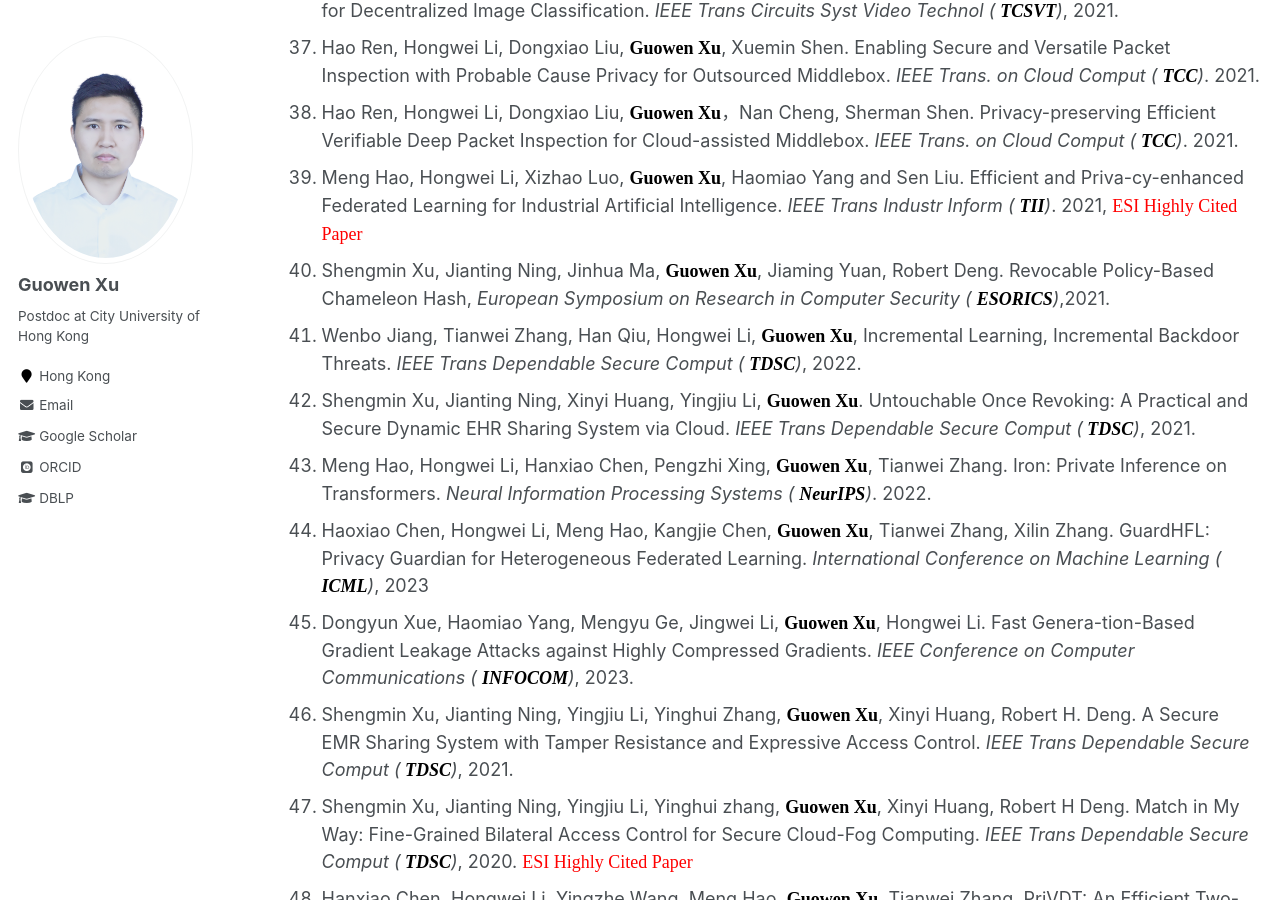
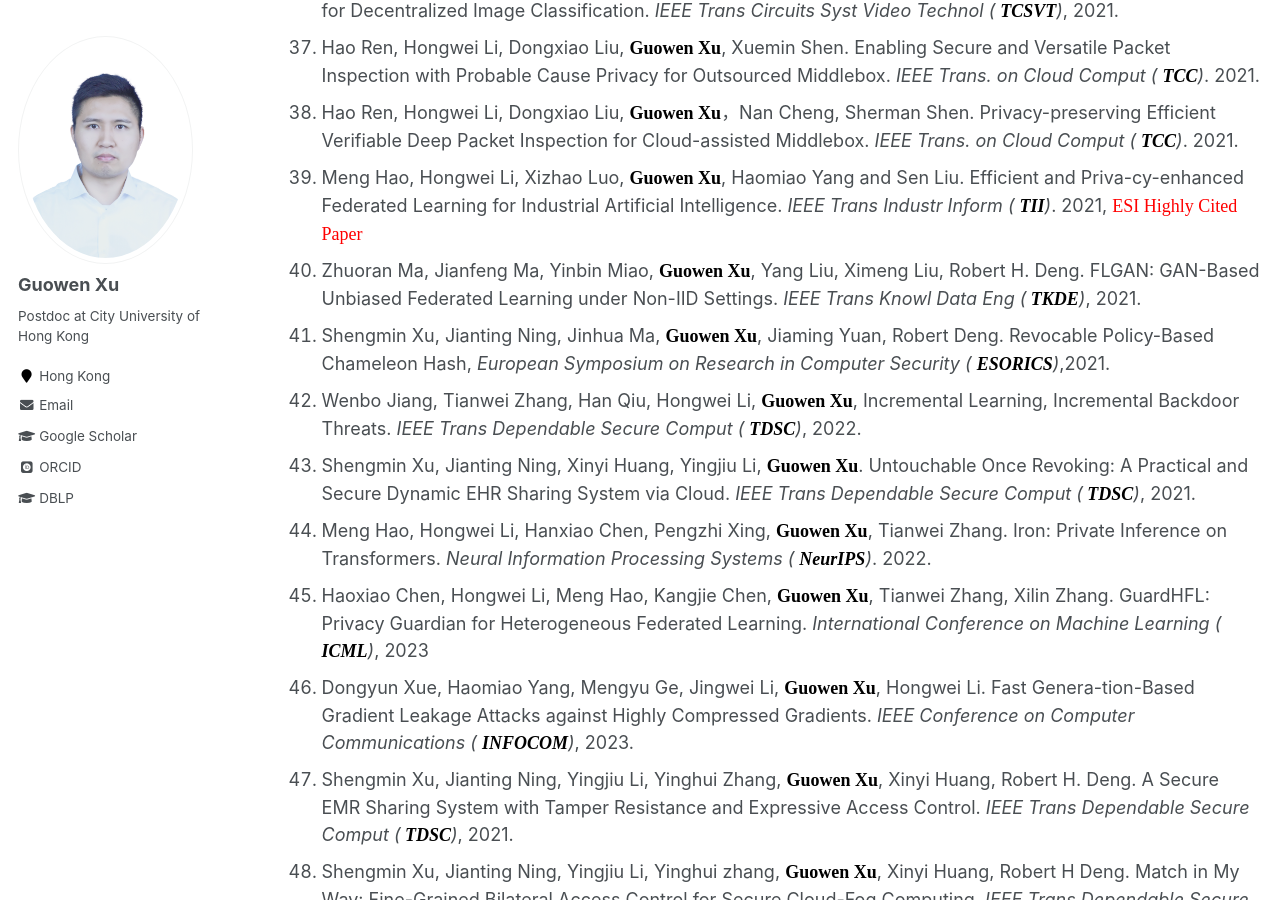
Before and after one commit to Guowen-xu/guowen-xu.github.io, a Jekyll site: the page built from _pages/publications.md, in a window 1280 px wide and 900 px high, scrolled down 3062 px. Built offline with Jekyll 4.4.1, drawn with Linux system fonts in a browser that asks for light colours; some web fonts are replaced.

Commit message:
Update publications.md

```diff
--- a/_pages/publications.md
+++ b/_pages/publications.md
@@ -53,16 +53,17 @@ You can find my articles on my [Google Scholar](https://scholar.google.com.hk/ci
 37. Hao Ren, Hongwei Li, Dongxiao Liu,  **<font face="Times New Roman" color=black size=4> Guowen Xu</font>**, Xuemin Shen. Enabling Secure and Versatile Packet Inspection with Probable Cause Privacy for Outsourced Middlebox. *IEEE Trans. on Cloud Comput ( **<font face="Times New Roman" color=black size=4> TCC</font>**)*. 2021.
 38. Hao Ren, Hongwei Li, Dongxiao Liu,  **<font face="Times New Roman" color=black size=4> Guowen Xu</font>**，Nan Cheng, Sherman Shen. Privacy-preserving Efficient Verifiable Deep Packet Inspection for Cloud-assisted Middlebox.  *IEEE Trans. on Cloud Comput ( **<font face="Times New Roman" color=black size=4> TCC</font>**)*. 2021.
 39. Meng Hao, Hongwei Li, Xizhao Luo, **<font face="Times New Roman" color=black size=4> Guowen Xu</font>**, Haomiao Yang and Sen Liu. Efficient and Priva-cy-enhanced Federated Learning for Industrial Artificial Intelligence. *IEEE Trans Industr Inform ( **<font face="Times New Roman" color=black size=4> TII</font>**)*. 2021, <font face="Times New Roman" color=red size=4> ESI Highly Cited Paper</font>
-40. Shengmin Xu, Jianting Ning, Jinhua Ma, **<font face="Times New Roman" color=black size=4> Guowen Xu</font>**, Jiaming Yuan, Robert Deng. Revocable Policy-Based Chameleon Hash,  *European Symposium on Research in Computer Security ( **<font face="Times New Roman" color=black size=4> ESORICS</font>**)*,2021.
-41. Wenbo Jiang, Tianwei Zhang, Han Qiu, Hongwei Li, **<font face="Times New Roman" color=black size=4> Guowen Xu</font>**, Incremental Learning, Incremental Backdoor Threats. *IEEE Trans Dependable Secure Comput ( **<font face="Times New Roman" color=black size=4> TDSC</font>**)*, 2022.
-42. Shengmin Xu, Jianting Ning, Xinyi Huang, Yingjiu Li, **<font face="Times New Roman" color=black size=4> Guowen Xu</font>**. Untouchable Once Revoking: A Practical and Secure Dynamic EHR Sharing System via Cloud. *IEEE Trans Dependable Secure Comput (**<font face="Times New Roman" color=black size=4> TDSC</font>**)*, 2021.
-43. Meng Hao, Hongwei Li, Hanxiao Chen, Pengzhi Xing, **<font face="Times New Roman" color=black size=4> Guowen Xu</font>**, Tianwei Zhang. Iron: Private Inference on Transformers.  *Neural Information Processing Systems ( **<font face="Times New Roman" color=black size=4> NeurIPS</font>**)*. 2022.
-44. Haoxiao Chen, Hongwei Li, Meng Hao, Kangjie Chen, **<font face="Times New Roman" color=black size=4> Guowen Xu</font>**, Tianwei Zhang, Xilin Zhang. GuardHFL: Privacy Guardian for Heterogeneous Federated Learning. *International Conference on Machine Learning ( **<font face="Times New Roman" color=black size=4> ICML</font>**)*, 2023
-45. Dongyun Xue, Haomiao Yang, Mengyu Ge, Jingwei Li, **<font face="Times New Roman" color=black size=4> Guowen Xu</font>**, Hongwei Li. Fast Genera-tion-Based Gradient Leakage Attacks against Highly Compressed Gradients.  *IEEE Conference on Computer Communications ( **<font face="Times New Roman" color=black size=4> INFOCOM</font>**)*, 2023.
-46. Shengmin Xu, Jianting Ning, Yingjiu Li, Yinghui Zhang, **<font face="Times New Roman" color=black size=4> Guowen Xu</font>**, Xinyi Huang, Robert H. Deng. A Secure EMR Sharing System with Tamper Resistance and Expressive Access Control. *IEEE Trans Dependable Secure Comput (**<font face="Times New Roman" color=black size=4> TDSC</font>**)*, 2021.
-47. Shengmin Xu, Jianting Ning, Yingjiu Li, Yinghui zhang, **<font face="Times New Roman" color=black size=4> Guowen Xu</font>**, Xinyi Huang, Robert H Deng. Match in My Way: Fine-Grained Bilateral Access Control for Secure Cloud-Fog Computing. *IEEE Trans Dependable Secure Comput (**<font face="Times New Roman" color=black size=4> TDSC</font>**)*, 2020. <font face="Times New Roman" color=red size=4> ESI Highly Cited Paper</font>
-48. Hanxiao Chen, Hongwei Li, Yingzhe Wang, Meng Hao,  **<font face="Times New Roman" color=black size=4> Guowen Xu</font>**, Tianwei Zhang. PriVDT: An Efficient Two-Party Cryptographic Framework for Vertical Decision Trees. *IEEE Trans. Inf. Forensics Secur (**<font face="Times New Roman" color=black size=4> TIFS</font>**)*, 2022.
-49. Haoxiao Chen, Hongwei Li, Guishan Dong, Meng Hao, **<font face="Times New Roman" color=black size=4> Guowen Xu</font>**, Xiaoming Huang, Zhe Liu. Practical Membership Inference Attack Against Collaborative Inference in Industrial IoT. *IEEE Trans Industr Inform ( **<font face="Times New Roman" color=black size=4> TII</font>**)*, 2021.
-50. Jingwei Wang, Xinchun Yin, Jianting Ning, Shengmin Xu, **<font face="Times New Roman" color=black size=4> Guowen Xu</font>**, and Xinyi Huang. Secure Updatable Storage Access Control System for EHRs in the Cloud. *IEEE Trans. Serv. Comput. ( **<font face="Times New Roman" color=black size=4> TSC</font>**)*, 2022.
-51. Xingshuo Han, Yutong Wu, Qingjie Zhang, Yuan Zhou,  Yuan Xu, Han Qiu, **<font face="Times New Roman" color=black size=4> Guowen Xu</font>**, and Tianwei Zhang. Backdooring Multimodal Learning. *IEEE Symposium on
+40. Zhuoran Ma, Jianfeng Ma, Yinbin Miao, **<font face="Times New Roman" color=black size=4> Guowen Xu</font>**, Yang Liu, Ximeng Liu, Robert H. Deng. FLGAN: GAN-Based Unbiased Federated Learning under Non-IID Settings. *IEEE Trans Knowl Data Eng (**<font face="Times New Roman" color=black size=4> TKDE</font>**)*, 2021.
+41. Shengmin Xu, Jianting Ning, Jinhua Ma, **<font face="Times New Roman" color=black size=4> Guowen Xu</font>**, Jiaming Yuan, Robert Deng. Revocable Policy-Based Chameleon Hash,  *European Symposium on Research in Computer Security ( **<font face="Times New Roman" color=black size=4> ESORICS</font>**)*,2021.
+42. Wenbo Jiang, Tianwei Zhang, Han Qiu, Hongwei Li, **<font face="Times New Roman" color=black size=4> Guowen Xu</font>**, Incremental Learning, Incremental Backdoor Threats. *IEEE Trans Dependable Secure Comput ( **<font face="Times New Roman" color=black size=4> TDSC</font>**)*, 2022.
+43. Shengmin Xu, Jianting Ning, Xinyi Huang, Yingjiu Li, **<font face="Times New Roman" color=black size=4> Guowen Xu</font>**. Untouchable Once Revoking: A Practical and Secure Dynamic EHR Sharing System via Cloud. *IEEE Trans Dependable Secure Comput (**<font face="Times New Roman" color=black size=4> TDSC</font>**)*, 2021.
+44. Meng Hao, Hongwei Li, Hanxiao Chen, Pengzhi Xing, **<font face="Times New Roman" color=black size=4> Guowen Xu</font>**, Tianwei Zhang. Iron: Private Inference on Transformers.  *Neural Information Processing Systems ( **<font face="Times New Roman" color=black size=4> NeurIPS</font>**)*. 2022.
+45. Haoxiao Chen, Hongwei Li, Meng Hao, Kangjie Chen, **<font face="Times New Roman" color=black size=4> Guowen Xu</font>**, Tianwei Zhang, Xilin Zhang. GuardHFL: Privacy Guardian for Heterogeneous Federated Learning. *International Conference on Machine Learning ( **<font face="Times New Roman" color=black size=4> ICML</font>**)*, 2023
+46. Dongyun Xue, Haomiao Yang, Mengyu Ge, Jingwei Li, **<font face="Times New Roman" color=black size=4> Guowen Xu</font>**, Hongwei Li. Fast Genera-tion-Based Gradient Leakage Attacks against Highly Compressed Gradients.  *IEEE Conference on Computer Communications ( **<font face="Times New Roman" color=black size=4> INFOCOM</font>**)*, 2023.
+47. Shengmin Xu, Jianting Ning, Yingjiu Li, Yinghui Zhang, **<font face="Times New Roman" color=black size=4> Guowen Xu</font>**, Xinyi Huang, Robert H. Deng. A Secure EMR Sharing System with Tamper Resistance and Expressive Access Control. *IEEE Trans Dependable Secure Comput (**<font face="Times New Roman" color=black size=4> TDSC</font>**)*, 2021.
+48. Shengmin Xu, Jianting Ning, Yingjiu Li, Yinghui zhang, **<font face="Times New Roman" color=black size=4> Guowen Xu</font>**, Xinyi Huang, Robert H Deng. Match in My Way: Fine-Grained Bilateral Access Control for Secure Cloud-Fog Computing. *IEEE Trans Dependable Secure Comput (**<font face="Times New Roman" color=black size=4> TDSC</font>**)*, 2020. <font face="Times New Roman" color=red size=4> ESI Highly Cited Paper</font>
+49. Hanxiao Chen, Hongwei Li, Yingzhe Wang, Meng Hao,  **<font face="Times New Roman" color=black size=4> Guowen Xu</font>**, Tianwei Zhang. PriVDT: An Efficient Two-Party Cryptographic Framework for Vertical Decision Trees. *IEEE Trans. Inf. Forensics Secur (**<font face="Times New Roman" color=black size=4> TIFS</font>**)*, 2022.
+50. Haoxiao Chen, Hongwei Li, Guishan Dong, Meng Hao, **<font face="Times New Roman" color=black size=4> Guowen Xu</font>**, Xiaoming Huang, Zhe Liu. Practical Membership Inference Attack Against Collaborative Inference in Industrial IoT. *IEEE Trans Industr Inform ( **<font face="Times New Roman" color=black size=4> TII</font>**)*, 2021.
+51. Jingwei Wang, Xinchun Yin, Jianting Ning, Shengmin Xu, **<font face="Times New Roman" color=black size=4> Guowen Xu</font>**, and Xinyi Huang. Secure Updatable Storage Access Control System for EHRs in the Cloud. *IEEE Trans. Serv. Comput. ( **<font face="Times New Roman" color=black size=4> TSC</font>**)*, 2022.
+52. Xingshuo Han, Yutong Wu, Qingjie Zhang, Yuan Zhou,  Yuan Xu, Han Qiu, **<font face="Times New Roman" color=black size=4> Guowen Xu</font>**, and Tianwei Zhang. Backdooring Multimodal Learning. *IEEE Symposium on
 Security and Privacy. ( **<font face="Times New Roman" color=black size=4> S&P</font>**)*, 2024.
```
